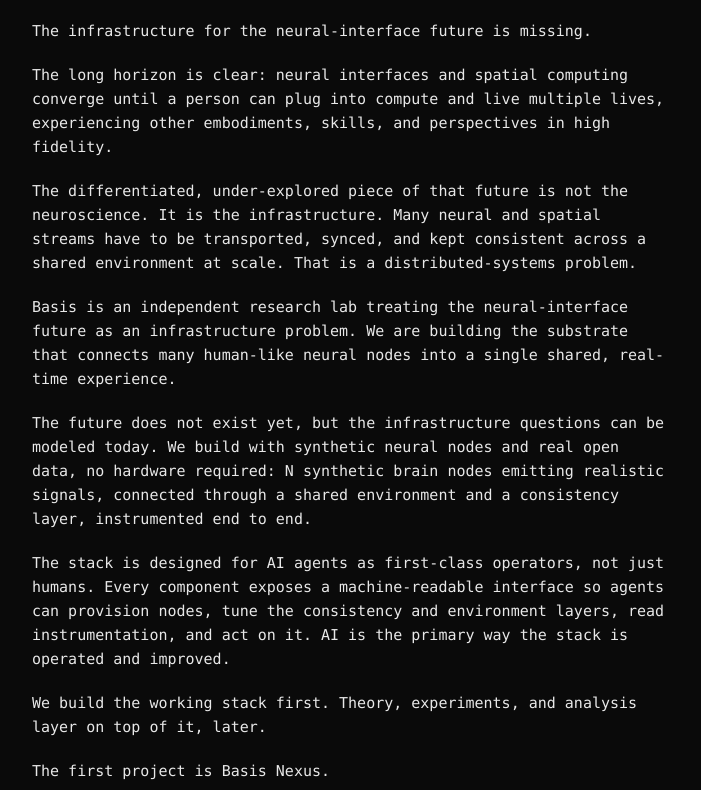
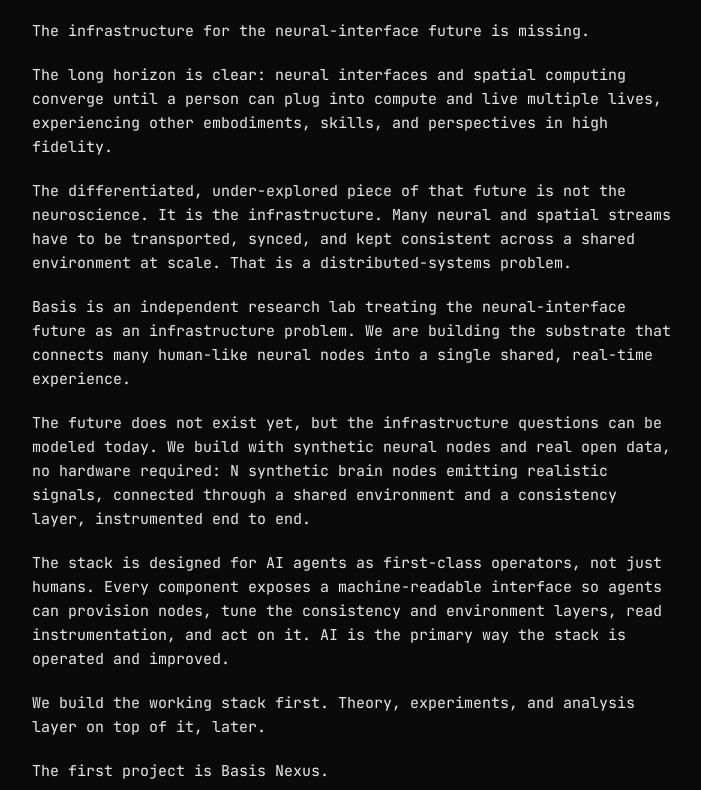
Before and after one commit to morotioyeyemi/humanbasis, a plain HTML site: page site/index.html in a window 1280 px wide. Shown: the part 109-899 px from the top of the page, without its empty margins (272-973 px from the left). Drawn offline with Linux system fonts and the light colour scheme.

Commit message:
style: use JetBrains Mono via Google Fonts

```diff
--- a/site/index.html
+++ b/site/index.html
@@ -5,6 +5,9 @@
   <meta name="viewport" content="width=device-width, initial-scale=1.0" />
   <title>Basis</title>
   <meta name="description" content="An independent research lab building the infrastructure substrate for connecting many human-like neural nodes into a shared real-time experience." />
+  <link rel="preconnect" href="https://fonts.googleapis.com" />
+  <link rel="preconnect" href="https://fonts.gstatic.com" crossorigin />
+  <link rel="stylesheet" href="https://fonts.googleapis.com/css2?family=JetBrains+Mono:ital,wght@0,400;0,700;1,400&display=swap" />
   <style>
     :root {
       --bg: #0a0a0a;
@@ -16,7 +19,7 @@
     html, body { margin: 0; padding: 0; background: var(--bg); }
     body {
       color: var(--fg);
-      font-family: ui-monospace, SFMono-Regular, "SF Mono", Menlo, Consolas, "Liberation Mono", monospace;
+      font-family: "JetBrains Mono", ui-monospace, SFMono-Regular, "SF Mono", Menlo, Consolas, "Liberation Mono", monospace;
       font-size: 15px;
       line-height: 1.6;
       -webkit-font-smoothing: antialiased;
```
